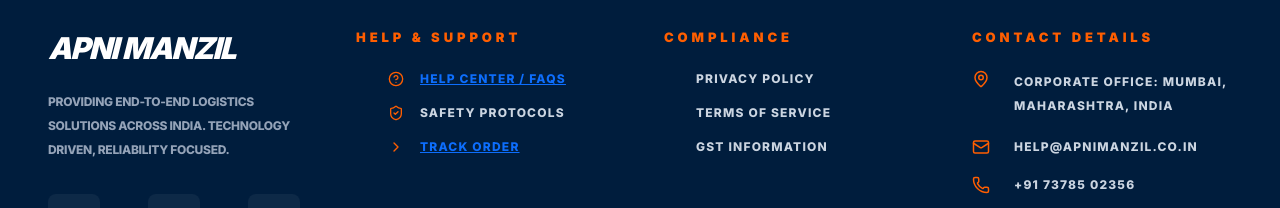
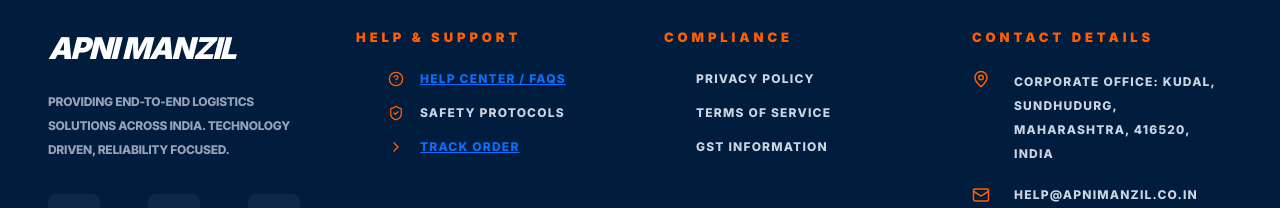
Before and after one commit to prathameshprabhu07-cell/apni-manzil-web, a React (Create React App) app: page / in a window 1280 px wide. Shown: the part 5586-5794 px from the top of the page. Built offline with nearby package versions, Linux system fonts and the light colour scheme; no server answers; the database is empty.

Commit message:
Navbar logo size increased and Courier Service layout restored

```diff
--- a/src/components/Layout.js
+++ b/src/components/Layout.js
@@ -195,7 +195,7 @@
           <div className="space-y-6">
             <h5 className="text-[13px] font-black tracking-[0.3em] text-[#FF5E00] uppercase">Contact Details</h5>
             <div className="text-[12px] font-bold text-slate-300 uppercase tracking-widest space-y-5">
-              <p className="flex items-start gap-4 leading-loose"><MapPin size={18} className="text-[#FF5E00] shrink-0" /> Corporate Office: Mumbai, Maharashtra, India</p>
+              <p className="flex items-start gap-4 leading-loose"><MapPin size={18} className="text-[#FF5E00] shrink-0" /> Corporate Office: Kudal, sundhudurg, Maharashtra, 416520, India</p>
               <p className="flex items-center gap-4"><Mail size={18} className="text-[#FF5E00] shrink-0" /> help@apnimanzil.co.in</p>
               <p className="flex items-center gap-4"><Phone size={18} className="text-[#FF5E00] shrink-0" /> +91 73785 02356</p>
             </div>
```
